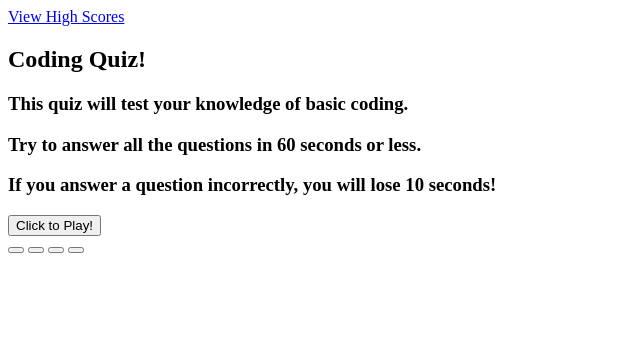
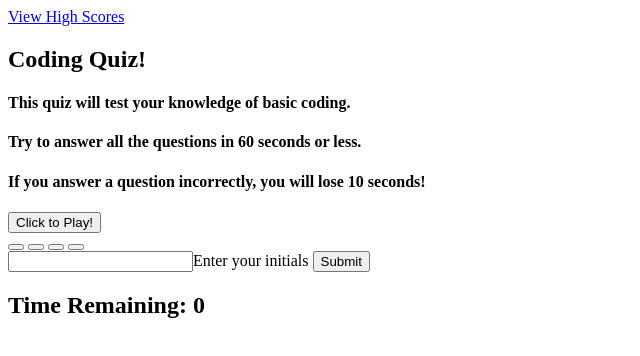
Before and after one commit to brunett82/code_quiz, a plain HTML site: page index.html in a window 1280 px wide. Shown: the whole page, without its empty margins (0-640 px from the left). Drawn offline with Linux system fonts and the light colour scheme.

Commit message:
html record div, timer-container div

```diff
--- a/index.html
+++ b/index.html
@@ -9,17 +9,17 @@
 </head>
 <body>
     <header>
-        <div class="high-scores">
+        <div>
             <a class="high-score" href="#">View High Scores</a>
         </div>
     </header>
-    <Main>
+    <main>
        <section>
             <div class="quiz">
                 <h1>Coding Quiz!</h1>
-                <h3>This quiz will test your knowledge of basic coding.</h3>
-                <h3>Try to answer all the questions in 60 seconds or less.</h3>
-                <h3>If you answer a question incorrectly, you will lose 10 seconds!</h3>
+                <h4>This quiz will test your knowledge of basic coding.</h4>
+                <h4>Try to answer all the questions in 60 seconds or less.</h4>
+                <h4>If you answer a question incorrectly, you will lose 10 seconds!</h4>
                 <button>Click to Play!</button>
             </div>
             <div class="answers">
@@ -28,9 +28,17 @@
                 <button class="answer-button"></button>
                 <button class="answer-button"></button>
             </div>
-       </section>
-    </Main>
-
+            <div class="record">
+                <input class="initials">Enter your initials</input>
+                <button class="submit">Submit</button>
+            </div>
+        </section>
+        <section>
+            <div class="timer-container">
+                <h1 class="timekeeping">Time Remaining: <span class="timer">0</span></h1>
+            </div>
+        </section>
+    </main>
 </body>
 <script src="script.js"></script>
 </html>
```
